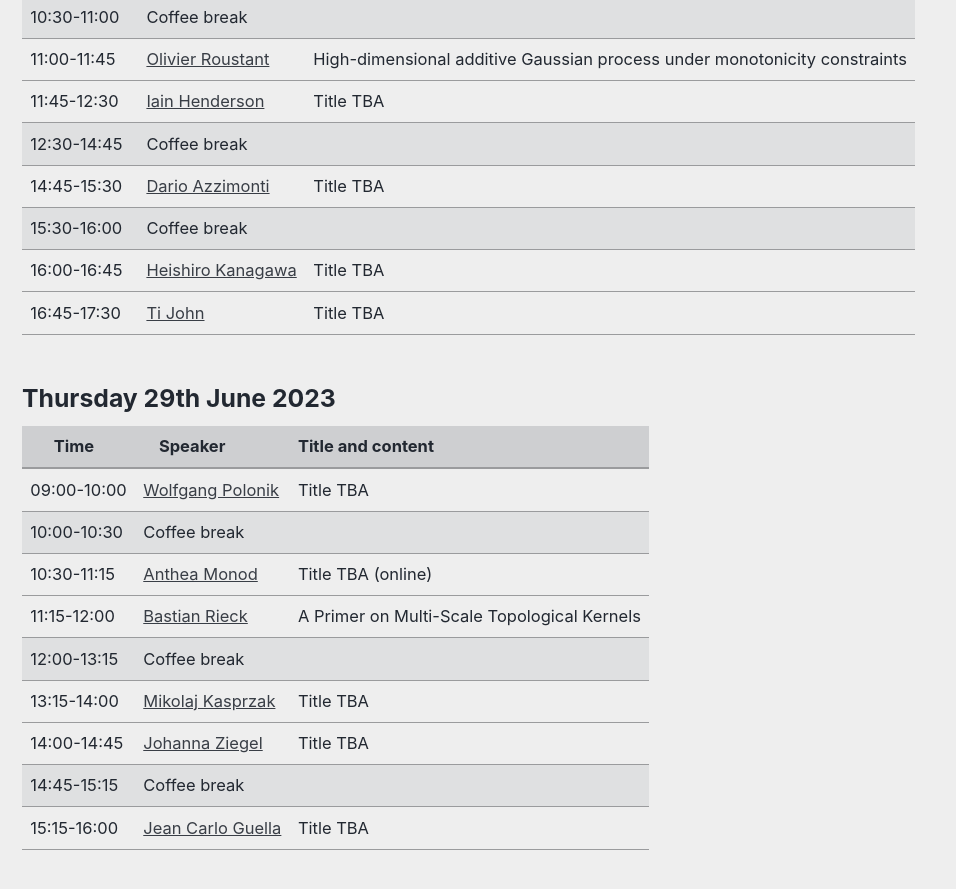
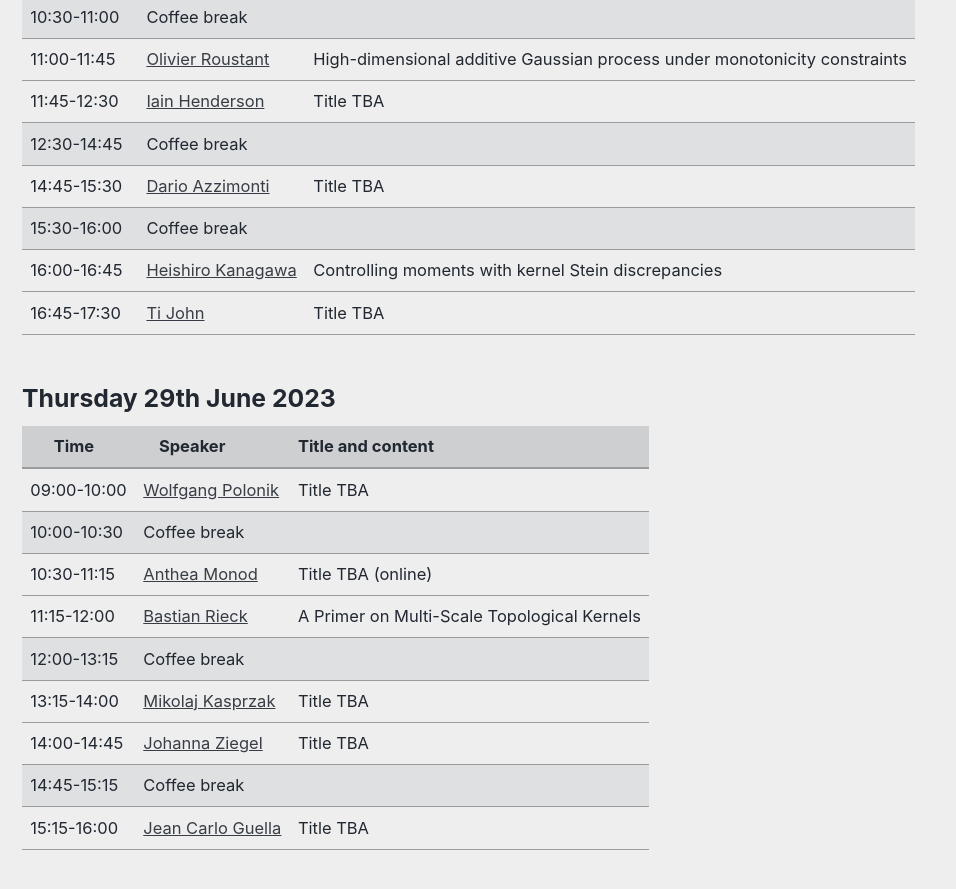
Before and after one commit to LIKE23-Bern/LIKE23-Bern.github.io, a Jekyll site: the page built from _pages/program.md, in a window 1280 px wide and 900 px high, scrolled down 1992 px. Shown: the top 889 px of the window, without its empty margins (0-956 px from the left). Built offline with Jekyll 4.4.1, drawn with Linux system fonts in a browser that asks for light colours; cached includes are drawn as plain includes.

Commit message:
Update program.md

```diff
--- a/_pages/program.md
+++ b/_pages/program.md
@@ -317,7 +317,7 @@ header:
 		    <a href="https://noukoudashisoup.github.io/" target="_blank">Heishiro Kanagawa</a>
 		</td>
 		<td>
-		    Title TBA
+		    Controlling moments with kernel Stein discrepancies
 	    </td>
 	</tr>
     <tr>
```
